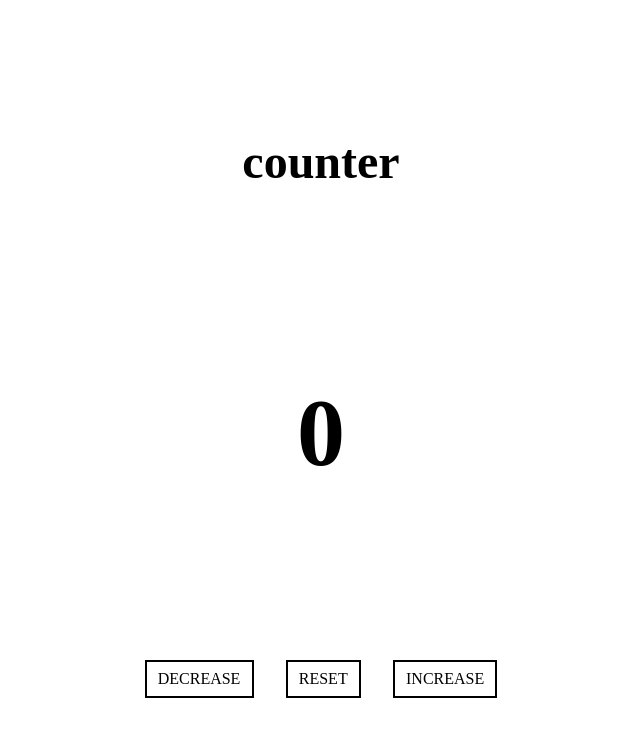
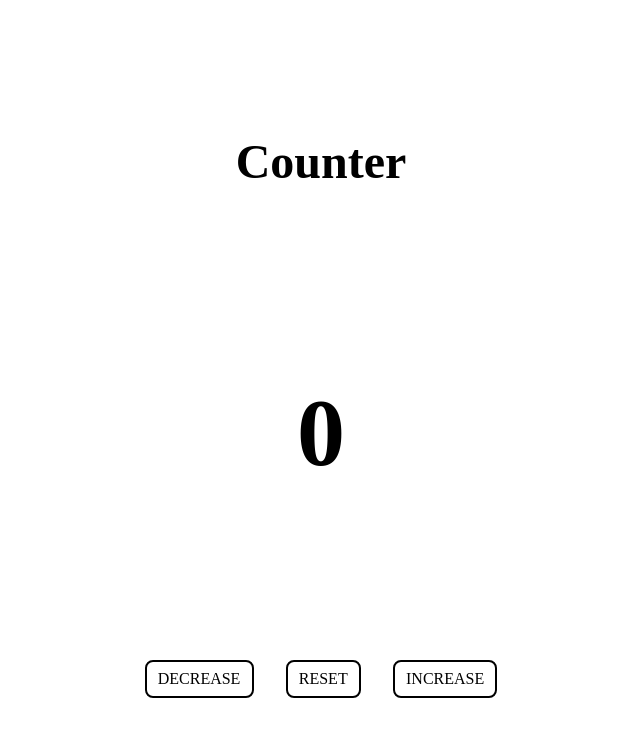
Before and after one commit to Emprcode/counter-js-project, a plain HTML site: page index.html in a window 1280 px wide. Shown: the whole page, without its empty margins (319-959 px from the left). Drawn offline with Linux system fonts and the light colour scheme.

Commit message:
Modefied

```diff
--- a/style.css
+++ b/style.css
@@ -12,9 +12,11 @@
 .button{
     display: flex;
 
+
 }
 h1{
     font-size: 3rem;
+    text-transform: capitalize;
 
 }
 
@@ -26,6 +28,7 @@ h1{
     text-transform: uppercase;
     font-size: 1rem;
     border: 2px solid black;
+    border-radius: 0.5rem;
     cursor: pointer;
     margin: 1rem;
     padding: 0.5rem 0.7rem;
```
